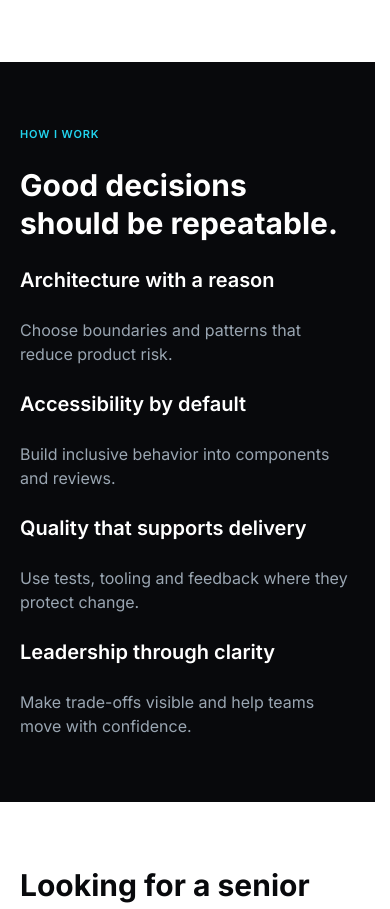
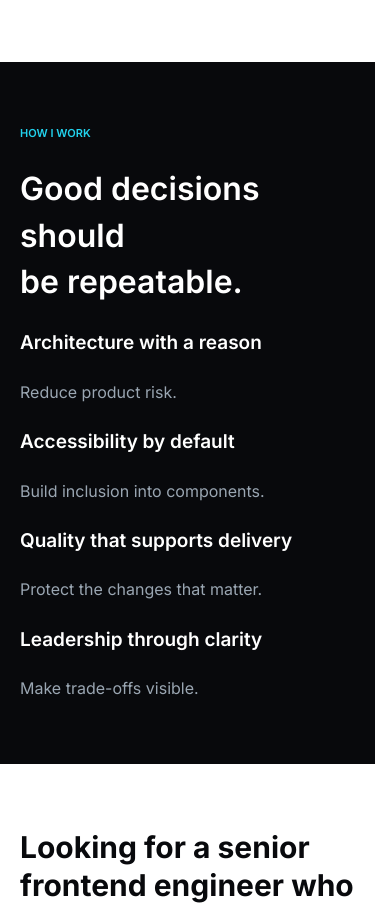
Before and after one commit to Santinni/cg-portfolio-web, a Next.js app: page /en in a window 390 px wide. Shown: the part 2432-3341 px from the top of the page. Built offline with nearby package versions, Linux system fonts and the light colour scheme; no server answers.

Commit message:
fix(home): align Principles responsive contract

```diff
--- a/messages/cs.json
+++ b/messages/cs.json
@@ -89,19 +89,23 @@
 			"items": {
 				"architecture": {
 					"title": "Architektura s důvodem",
-					"description": "Volím hranice a vzory, které snižují produktová rizika."
+					"description": "Volím hranice a vzory, které snižují produktová rizika.",
+					"descriptionCompact": "Snižuji produktová rizika."
 				},
 				"accessibility": {
 					"title": "Přístupnost od začátku",
-					"description": "Přístupné chování začleňuji přímo do komponent a revizí."
+					"description": "Přístupné chování začleňuji přímo do komponent a revizí.",
+					"descriptionCompact": "Přístupnost začleňuji do komponent."
 				},
 				"quality": {
 					"title": "Kvalita podporující dodávku",
-					"description": "Testy, nástroje a zpětnou vazbu používám tam, kde chrání změnu."
+					"description": "Testy, nástroje a zpětnou vazbu používám tam, kde chrání změnu.",
+					"descriptionCompact": "Chráním změny, na kterých záleží."
 				},
 				"leadership": {
 					"title": "Vedení skrze srozumitelnost",
-					"description": "Zviditelňuji kompromisy a pomáhám týmům postupovat s jistotou."
+					"description": "Zviditelňuji kompromisy a pomáhám týmům postupovat s jistotou.",
+					"descriptionCompact": "Zviditelňuji kompromisy."
 				}
 			}
 		},
--- a/messages/en.json
+++ b/messages/en.json
@@ -89,19 +89,23 @@
 			"items": {
 				"architecture": {
 					"title": "Architecture with a reason",
-					"description": "Choose boundaries and patterns that reduce product risk."
+					"description": "Choose boundaries and patterns that reduce product risk.",
+					"descriptionCompact": "Reduce product risk."
 				},
 				"accessibility": {
 					"title": "Accessibility by default",
-					"description": "Build inclusive behavior into components and reviews."
+					"description": "Build inclusive behavior into components and reviews.",
+					"descriptionCompact": "Build inclusion into components."
 				},
 				"quality": {
 					"title": "Quality that supports delivery",
-					"description": "Use tests, tooling and feedback where they protect change."
+					"description": "Use tests, tooling and feedback where they protect change.",
+					"descriptionCompact": "Protect the changes that matter."
 				},
 				"leadership": {
 					"title": "Leadership through clarity",
-					"description": "Make trade-offs visible and help teams move with confidence."
+					"description": "Make trade-offs visible and help teams move with confidence.",
+					"descriptionCompact": "Make trade-offs visible."
 				}
 			}
 		},
--- a/src/app/[locale]/(frontend)/(pages)/(home)/blocks/principles/Principles.module.css
+++ b/src/app/[locale]/(frontend)/(pages)/(home)/blocks/principles/Principles.module.css
@@ -2,30 +2,34 @@
   padding-block: var(--space-64);
 
   @media (min-width: 1024px) {
-    padding-block: var(--section-block);
+    padding-block: var(--space-96);
   }
 }
 
 .eyebrow {
   color: var(--accent-on-contrast);
+  letter-spacing: 0;
+  line-height: 1.45;
   margin-bottom: var(--space-24);
 
   @media (min-width: 1024px) {
     margin-bottom: var(--space-32);
+    max-width: 600px;
   }
 }
 
 .title {
-  font-size: var(--font-size-h2);
-  line-height: var(--line-height-h2);
-  font-weight: 700;
+  font-size: 32px;
+  line-height: 1.45;
+  font-weight: 600;
   color: var(--text-on-contrast);
   margin: 0 0 var(--space-24);
-  max-width: 720px;
   text-wrap: balance;
 
   @media (min-width: 1024px) {
+    font-size: 48px;
     margin-bottom: var(--space-32);
+    max-width: 960px;
   }
 }
 
@@ -73,16 +77,39 @@
 }
 
 .itemTitle {
-  font-size: var(--font-size-title);
-  line-height: var(--line-height-title);
+  font-size: 19px;
+  line-height: 1.45;
   font-weight: 600;
   color: var(--text-on-contrast);
   margin: 0;
+
+  @media (min-width: 1024px) {
+    font-size: 20px;
+  }
 }
 
 .itemDescription {
-  font-size: var(--font-size-body);
-  line-height: var(--line-height-body);
+  font-size: 16px;
+  line-height: 1.45;
+  font-weight: 400;
   color: var(--text-on-contrast-muted);
   margin: 0;
 }
+
+.descriptionWide {
+  display: none;
+}
+
+.descriptionCompact {
+  display: inline;
+}
+
+@media (min-width: 1024px) {
+  .descriptionWide {
+    display: inline;
+  }
+
+  .descriptionCompact {
+    display: none;
+  }
+}
--- a/src/app/[locale]/(frontend)/(pages)/(home)/blocks/principles/index.tsx
+++ b/src/app/[locale]/(frontend)/(pages)/(home)/blocks/principles/index.tsx
@@ -1,5 +1,5 @@
+import { getTranslations } from 'next-intl/server'
 import { Container } from '@/app/(frontend)/components/layout/Container'
-import { getTranslations } from 'next-intl/server'
 import { Eyebrow } from '@/components/site/Eyebrow'
 import { Section } from '@/components/site/Section'
 import { principleKeys } from '@/content/profile'
@@ -27,7 +27,12 @@ export default async function Principles() {
 					{principleKeys.map((key) => (
 						<li key={key} className={styles.item}>
 							<h3 className={styles.itemTitle}>{t(`items.${key}.title`)}</h3>
-							<p className={styles.itemDescription}>{t(`items.${key}.description`)}</p>
+							<p className={styles.itemDescription}>
+								<span className={styles.descriptionWide}>{t(`items.${key}.description`)}</span>
+								<span className={styles.descriptionCompact}>
+									{t(`items.${key}.descriptionCompact`)}
+								</span>
+							</p>
 						</li>
 					))}
 				</ul>
```
Also changed, not shown: 2 other files (tests, documents, lock files or other folders).
